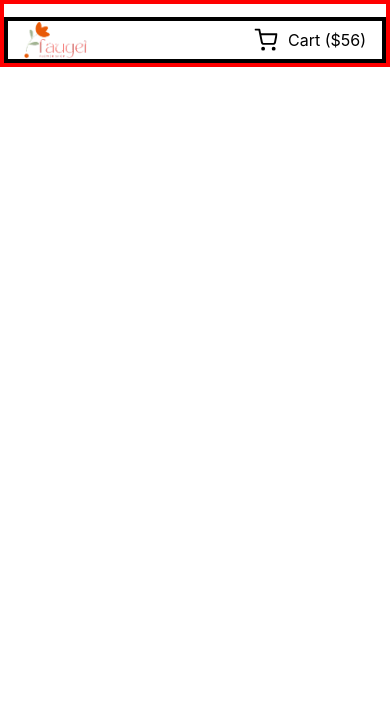
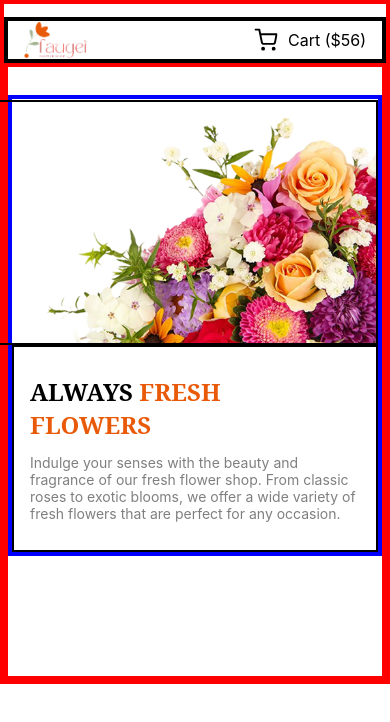
Before and after one commit to arnobsarkar122/ph-assignment-two, a plain HTML site: page index.html in a window 390 px wide. Drawn offline with Linux system fonts and the light colour scheme.

Commit message:
added banner section and responsive for mobile device

```diff
--- a/index.html
+++ b/index.html
@@ -31,9 +31,16 @@
          </nav>
         <!-- nav bar end -->
        <!-- banner section start -->
-        <section>
-            <div>
-
+        <section class="container">
+            <div class="banner">
+                <div class="banner-content">
+                    <h1 class="banner-title">ALWAYS <span class="pink">FRESH</span> <br> <span class="pink"> FLOWERS</span> </h1>
+                    <p class="banner-description">Indulge your senses with the beauty and fragrance of our fresh flower shop. From classic roses to exotic blooms, we offer a wide variety of fresh flowers that are perfect for any occasion.
+                    </p>
+                </div>
+                <div class="banner-imge">
+                    <img src="./assets/hero-flower.png" alt="Banner image">
+                </div>
             </div>
         </section>
        <!-- banner section end -->
--- a/style.css
+++ b/style.css
@@ -66,9 +66,51 @@ font-weight: 400;
 line-height: 24px;
 }
 /* nav bar end */
+/* Banner section start */
+.banner{
+    border: 4px solid blue;
+    display: flex;
+    align-items: end;
+    height: 461px;
+    margin: 120px 0;
+
+}
+.banner-content{
+    border: 2px solid black;
+    width: 50%;
+}
+.banner-title{
+    color: #000;
+font-family: "Noto Serif";
+font-size: 65px;
+font-weight: 700;
+}
+.pink{
+   color: #E95A08;
+font-family: "Noto Serif";
+font-size: 65px;
+font-weight: 700;
+}
+.banner-description{
+  color: rgba(0, 0, 0, 0.50);
+font-family: Inter;
+font-size: 22px;
+font-weight: 400;
+padding-top: 13px;
+}
+.banner-imge{
+    border: 2px solid black;
+    width: 50%;
+}
+.banner-imge img{
+    width: 100%;
+    height: 100%;
+}
+/* Banner section end */
 
 /* Responsive design for mobile devices */
 @media screen and ( max-width:576px){
+    /* nav responsive start */
     .nav-bar{
         margin-top: 13px;
        padding: 0 16px;
@@ -84,4 +126,39 @@ line-height: 24px;
         width: 100%;
         height: 100%;
     }
+    /* nav responsive end */
+     /* Banner responsive start */
+     .banner{
+    display: flex;
+    flex-direction: column-reverse;
+
+   margin-top: 28px;
 }
+.banner-content{
+
+    width: 100%;
+    padding: 28px 16px;
+
+}
+.banner-title{
+
+font-size: 24px;
+
+}
+.pink{
+
+font-size: 24px;
+
+}
+.banner-description{
+font-size: 14px;
+}
+.banner-imge{
+
+width: 393.177px;
+height: 245px;
+
+
+}
+     /* Banner responsive end */
+}
```
